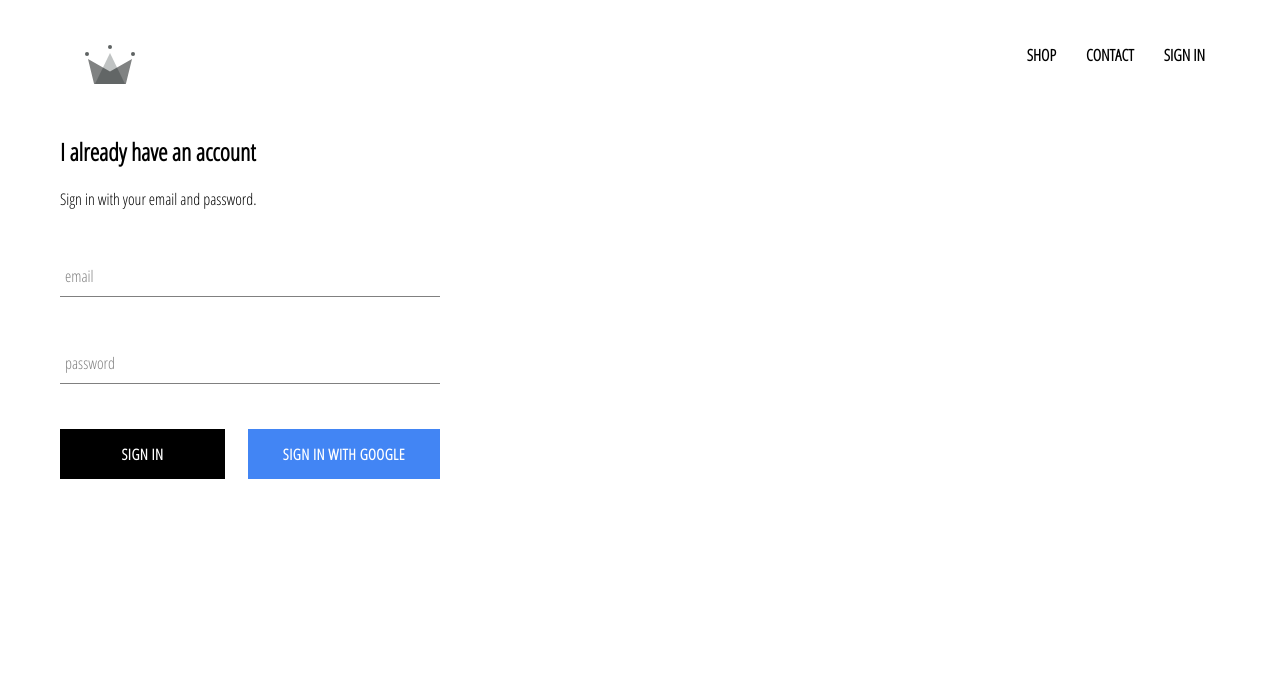
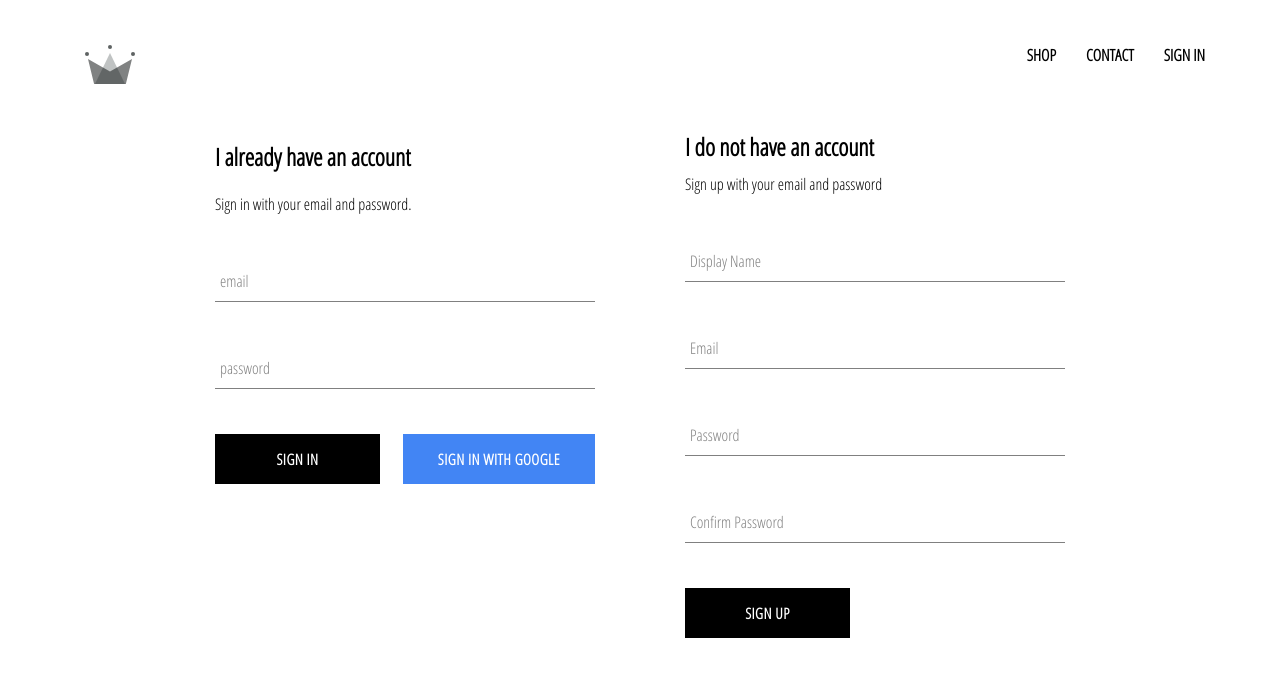
Before and after one commit to DominikBuszewski/crown-clothing, a React (Create React App) app: page /signin in a window 1280 px wide. Shown: the top 676 px of the page. Built offline with nearby package versions, Linux system fonts and the light colour scheme; no server answers.

Commit message:
implemented firabse utilits, included ability to store authenticated users in database

```diff
--- a/src/App.js
+++ b/src/App.js
@@ -5,7 +5,7 @@ import HomePage from "./pages/homepage/hompage.component";
 import ShopPage from "./pages/shop/shop.component";
 import Header from "./components/header/header.component";
 import SignInAndSignUpPage from "./pages/sign-in-and-sign-up/sign-in-and-sign-up.component";
-import { auth } from "./firebase/firebase.utils";
+import { auth, createUserProfileDocument } from "./firebase/firebase.utils";
 
 class App extends React.Component {
   constructor() {
@@ -19,8 +19,21 @@ class App extends React.Component {
   unsuscribeFromAuth = null;
 
   componentDidMount() {
-    this.unsuscribeFromAuth = auth.onAuthStateChanged(user => {
-      this.setState({ currentUser: user });
+    this.unsuscribeFromAuth = auth.onAuthStateChanged(async userAuth => {
+      if (userAuth) {
+        const userRef = await createUserProfileDocument(userAuth);
+
+        userRef.onSnapshot(snapShot => {
+          this.setState({
+            currentUser: {
+              id: snapShot.id,
+              ...snapShot.data()
+            }
+          });
+        });
+      } else {
+        this.setState({ currentUser: userAuth });
+      }
     });
   }
 
--- /dev/null
+++ b/src/components/sign-up/sign-up.component.jsx
@@ -0,0 +1,104 @@
+import React from "react";
+import FormInput from "../form-input/form-input.component";
+import CustomButton from "../custom-button/custom-button.component";
+import { auth, createUserProfileDocument } from "../../firebase/firebase.utils";
+import "./sign-up.styles.scss";
+
+class SignUp extends React.Component {
+  constructor() {
+    super();
+
+    this.state = {
+      displayName: "",
+      email: "",
+      password: "",
+      confirmPassword: ""
+    };
+  }
+
+  handleSubmit = async event => {
+    event.preventDefault();
+
+    const { displayName, email, password, confirmPassword } = this.state;
+
+    if (password !== confirmPassword) {
+      alert("Password don't match");
+      return;
+    }
+
+    try {
+      const { user } = await auth.createUserWithEmailAndPassword(
+        email,
+        password
+      );
+
+      await createUserProfileDocument(user, { displayName });
+
+      this.setState({
+        displayName: "",
+        email: "",
+        password: "",
+        confirmPassword: ""
+      });
+    } catch (error) {
+      console.error(error);
+    }
+  };
+
+  handleChange = event => {
+    const { name, value } = event.target;
+
+    this.setState({ [name]: value });
+  };
+
+  render() {
+    const { displayName, email, password, confirmPassword } = this.state;
+    return (
+      <div className="sign-up">
+        <h2 className="title">I do not have an account</h2>
+        <span>Sign up with your email and password</span>
+        <form className="sign-up-form" onSubmit={this.handleSubmit}>
+          <FormInput
+            type="text"
+            name="displayName"
+            value={displayName}
+            onChange={this.handleChange}
+            label="Display Name"
+            required
+          />
+
+          <FormInput
+            type="email"
+            name="email"
+            value={email}
+            onChange={this.handleChange}
+            label="Email"
+            required
+          />
+
+          <FormInput
+            type="password"
+            name="password"
+            value={password}
+            onChange={this.handleChange}
+            label="Password"
+            required
+          />
+
+          <FormInput
+            type="password"
+            name="confirmPassword"
+            value={confirmPassword}
+            onChange={this.handleChange}
+            label="Confirm Password"
+            required
+          />
+
+          <CustomButton type="submit">SIGN UP</CustomButton>
+        </form>
+      </div>
+    );
+  }
+}
+
+export default SignUp;
--- /dev/null
+++ b/src/components/sign-up/sign-up.styles.scss
@@ -0,0 +1,8 @@
+.sign-up {
+  display: flex;
+  flex-direction: column;
+  width: 380px;
+  .title {
+    margin: 10px 0;
+  }
+}
--- a/src/firebase/firebase.utils.js
+++ b/src/firebase/firebase.utils.js
@@ -12,6 +12,31 @@ const config = {
   appId: "1:945498749539:web:613d59559a84e5c3b75656"
 };
 
+export const createUserProfileDocument = async (userAuth, additionalData) => {
+  if (!userAuth) return;
+
+  const userRef = firestore.doc(`users/${userAuth.uid}`);
+  const snapShot = await userRef.get();
+
+  if (!snapShot.exists) {
+    const { displayName, email } = userAuth;
+    const createAt = new Date();
+
+    try {
+      await userRef.set({
+        displayName,
+        email,
+        createAt,
+        ...additionalData
+      });
+    } catch (error) {
+      console.log("error creating user", error.message);
+    }
+  }
+
+  return userRef;
+};
+
 firebase.initializeApp(config);
 
 export const auth = firebase.auth();
--- a/src/pages/sign-in-and-sign-up/sign-in-and-sign-up.component.jsx
+++ b/src/pages/sign-in-and-sign-up/sign-in-and-sign-up.component.jsx
@@ -1,10 +1,12 @@
 import React from "react";
 import "./sign-in-and-sign-up.styles.scss";
 import SignIn from "../../components/sign-in/sign-in.component";
+import SignUp from "../..//components/sign-up/sign-up.component";
 
 const SignInAndSignUpPage = () => (
   <div className="sign-in-and-sign-up">
     <SignIn />
+    <SignUp />
   </div>
 );
 
--- a/src/pages/sign-in-and-sign-up/sign-in-and-sign-up.styles.scss
+++ b/src/pages/sign-in-and-sign-up/sign-in-and-sign-up.styles.scss
@@ -1,8 +1,6 @@
-.sign-in {
+.sign-in-and-sign-up {
+  width: 850px;
   display: flex;
-  flex-direction: column;
-
-  .title {
-    margin: 10px 0;
-  }
+  justify-content: space-between;
+  margin: 30px auto;
 }
```
